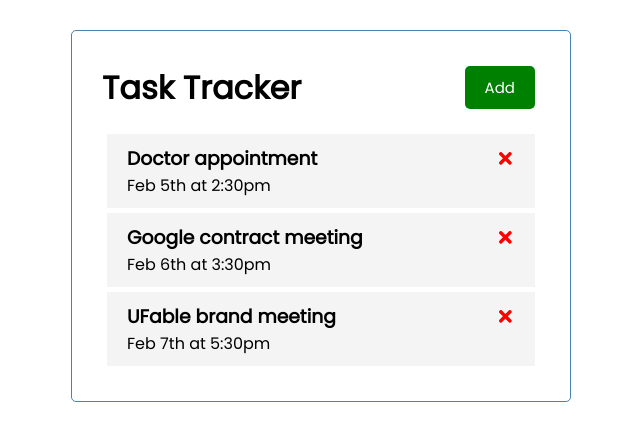
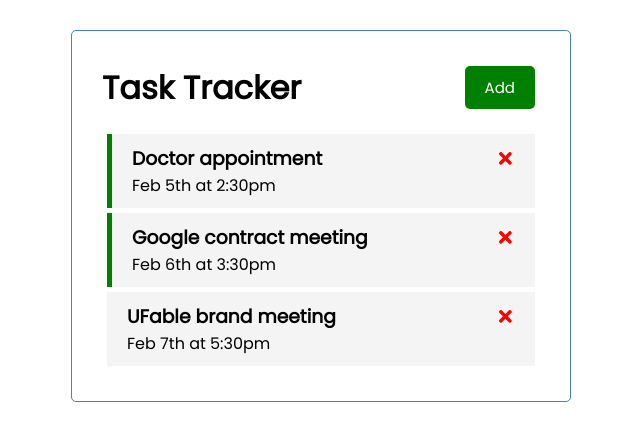
Before and after one commit to artfct/Simple-Todo-Reminder, a React (Create React App) app in the folder react-task-tracker/: page / in a window 1280 px wide. Shown: the top 440 px of the page, without its empty margins (319-959 px from the left). Built offline with nearby package versions, Linux system fonts and the light colour scheme.

Commit message:
Double click to set reminder is active on App and passed proped to Tasks and Task

```diff
--- a/react-task-tracker/src/App.js
+++ b/react-task-tracker/src/App.js
@@ -32,11 +32,20 @@
     setTasks(tasks.filter((task) => task.id !== id))
   }
 
+  // Toggle Reminder
+  const toggleReminder = (id) => {
+    setTasks(tasks.map((task) => (
+      task.id === id ? (
+        { ...task, reminder: !task.reminder }
+      ) : task
+    )))
+  }
+
   return (
     <div className='container'>
       <Header />
       {tasks.length > 0 ? (
-        <Tasks tasks={tasks} onDelete={deleteTask} />
+        <Tasks tasks={tasks} onDelete={deleteTask} onToggle={toggleReminder} />
       ) : ('No Tasks to show'
         )}
     </div>
--- a/react-task-tracker/src/components/Task.js
+++ b/react-task-tracker/src/components/Task.js
@@ -1,9 +1,16 @@
 import { FaTimes } from 'react-icons/fa'
 
-const Task = ({ task, onDelete }) => {
+const Task = ({ task, onDelete, onToggle }) => {
     return (
-        <div className='task'>
-            <h3>{task.text} <FaTimes style={{ color: 'red', cursor: 'pointer' }} onClick={() => onDelete(task.id)} /> </h3>
+        <div className={`task ${task.reminder ?
+            'reminder h3, reminder p' : ''}`}
+            onClick={() => onToggle(task.id)}>
+            <h3>
+                {task.text}
+                <FaTimes
+                    style={{ color: 'red', cursor: 'pointer' }}
+                    onClick={() => onDelete(task.id)} />
+            </h3>
             <p>{task.day}</p>
         </div>
     )
--- a/react-task-tracker/src/components/Tasks.js
+++ b/react-task-tracker/src/components/Tasks.js
@@ -1,10 +1,14 @@
 import Task from './Task'
 
-const Tasks = ({ tasks, onDelete }) => {
+const Tasks = ({ tasks, onDelete, onToggle }) => {
     return (
         <>
             {tasks.map((task) => (
-                <Task key={task.id} task={task} onDelete={onDelete} />
+                <Task
+                    key={task.id}
+                    task={task}
+                    onDelete={onDelete}
+                    onToggle={onToggle} />
             ))}
 
         </>
```
